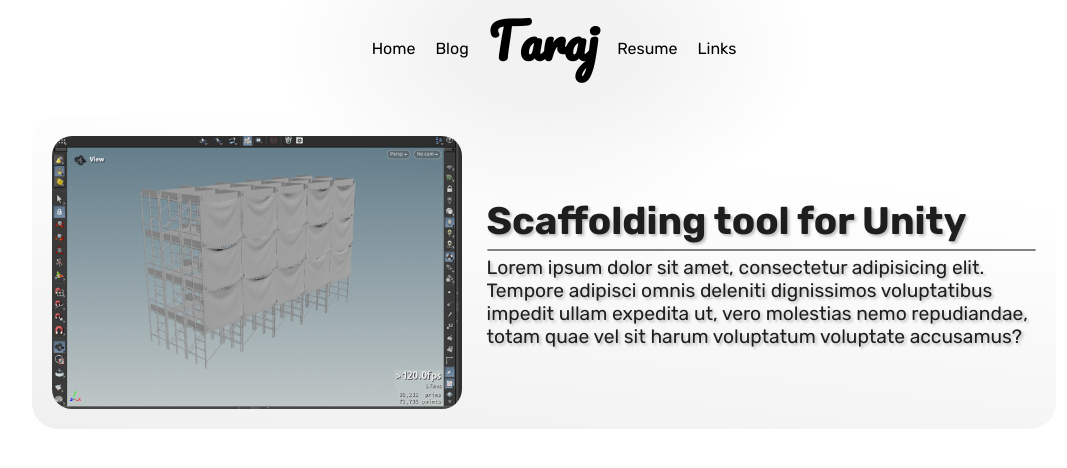
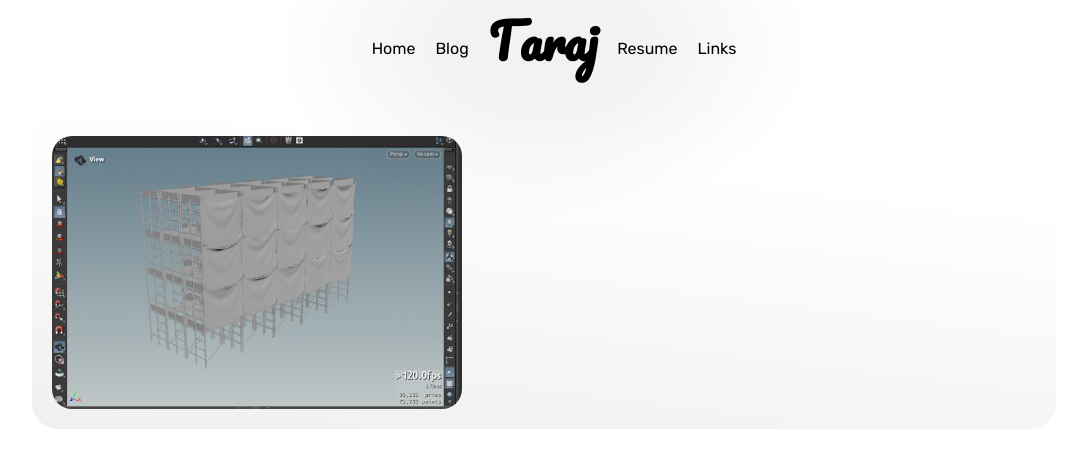
Before and after one commit to Garajnik/garaj-site, a React (Vite) app: page /blog in a window 1280 px wide. Shown: the top 468 px of the page, without its empty margins (96-1163 px from the left). Built offline with nearby package versions, Linux system fonts and the light colour scheme.

Commit message:
Readme change

```diff
--- a/src/components/BlogElement.jsx
+++ b/src/components/BlogElement.jsx
@@ -10,16 +10,7 @@ export default function BlogElement(imageSource) {
         src="/src/assets/Blog_Images/Scaffolding_generator.png"
         alt={`${imageSource}`}
       />
-      <div className={styles.text}>
-        <h1>Scaffolding tool for Unity</h1>
-        <hr />
-        <p>
-          Lorem ipsum dolor sit amet, consectetur adipisicing elit. Tempore
-          adipisci omnis deleniti dignissimos voluptatibus impedit ullam
-          expedita ut, vero molestias nemo repudiandae, totam quae vel sit harum
-          voluptatum voluptate accusamus?
-        </p>
-      </div>
+      <div className={styles.text}></div>
     </div>
   );
 }
--- a/src/components/Header.module.css
+++ b/src/components/Header.module.css
@@ -49,6 +49,7 @@
   margin-left: 20px;
   position: relative; /* Для размещения псевдоэлемента ::after */
   cursor: pointer;
+  height: 100%;
 }
 
 .smalllink::after {
@@ -68,6 +69,7 @@
   margin-left: 20px;
   position: relative; /* Для размещения псевдоэлемента ::after */
   cursor: pointer;
+  height: 100%;
 }
 
 .smalllink:hover::after {
```
Also changed, not shown: 1 other file (tests, documents, lock files or other folders).
